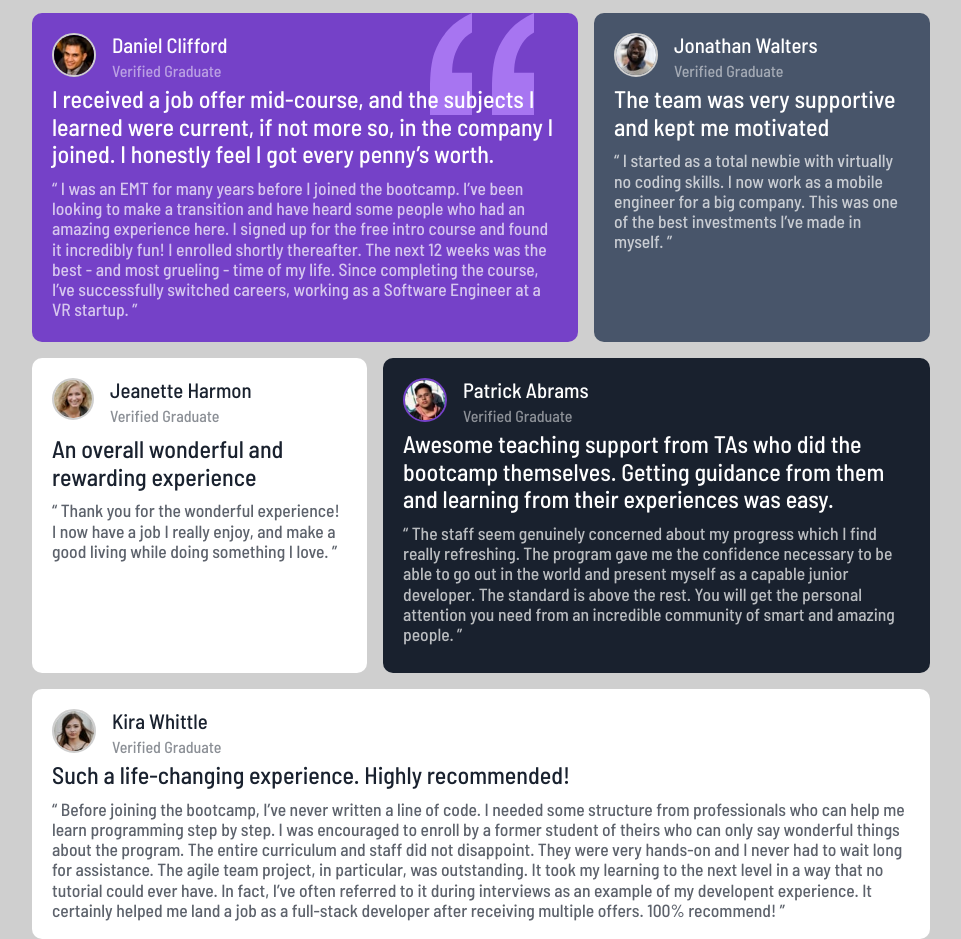
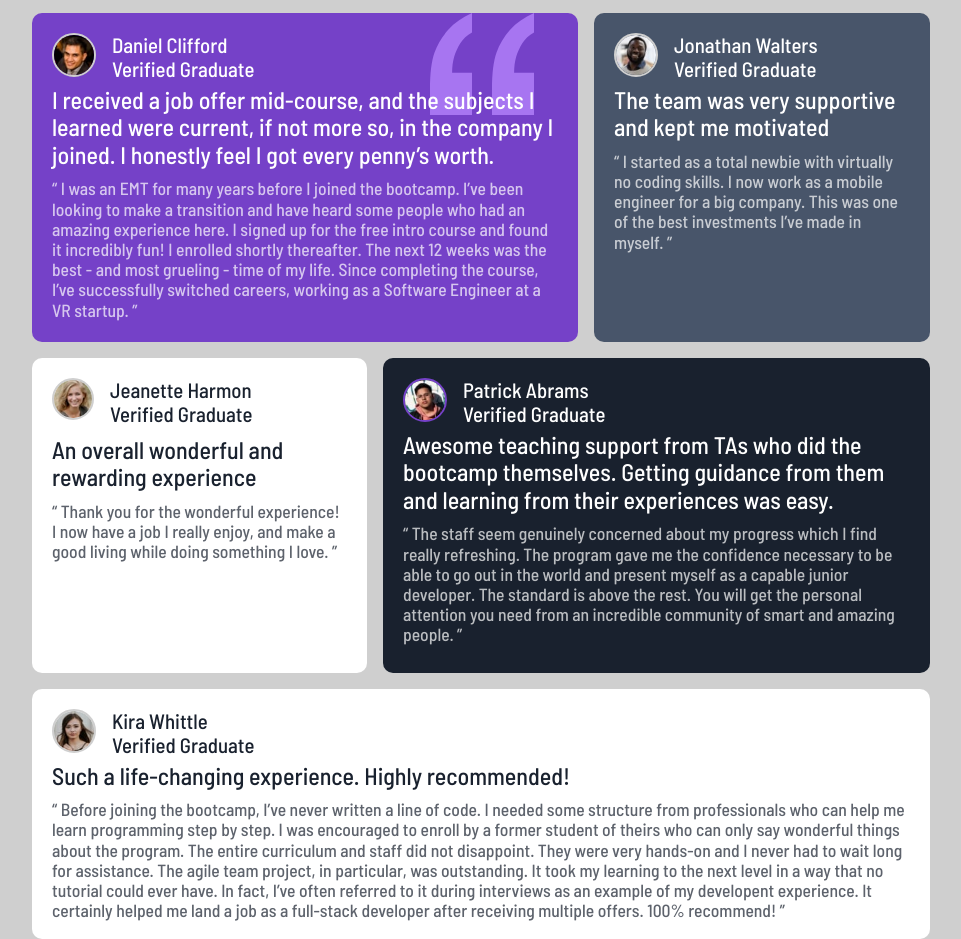
Before and after one commit to santi19999/Testimonials-grid-section, a plain HTML site: page index.html in a window 1280 px wide. Shown: the whole page, without its empty margins (64-1025 px from the left). Drawn offline with Linux system fonts and the light colour scheme.

Commit message:
Update index.html

```diff
--- a/index.html
+++ b/index.html
@@ -23,7 +23,7 @@
       <div class="card item1">
         <div class="card-header">
           <div class="card-header-container"><img src="./images/image-daniel.jpg" alt="Imagen de daniel clifford"></div>
-          <span class="text-destacated">Daniel Clifford<p>Verified Graduate</p></span>
+          <span class="text-destacated">Daniel Clifford <br><span class="span-text">  Verified Graduate</span></span>
         </div>
         <h3 class="card-title">I received a job offer mid-course, and the subjects I learned were current, if not more so,
           in the company I joined. I honestly feel I got every penny’s worth.</h3>
@@ -38,7 +38,7 @@
         <div class="card-header">
           <div class="card-header-container"><img src="./images/image-jonathan.jpg" alt="Imagen de Jonathan Walters">
           </div>
-          <span class="text-destacated">Jonathan Walters<p>Verified Graduate</p></span>
+          <span class="text-destacated">Jonathan Walters <br><span class="span-text"> Verified Graduate</span></span>
         </div>
         <h3 class="card-title">The team was very supportive and kept me motivated</h3>
         <p class="card-text">“ I started as a total newbie with virtually no coding skills. I now work as a mobile engineer
@@ -48,7 +48,7 @@
         <div class="card-header">
           <div class="card-header-container photo"><img src="./images/image-jeanette.jpg" alt="Imagen de Jonathan Walters">
           </div>
-          <span class="text-destacated">Jeanette Harmon<p>Verified Graduate</p></span>
+          <span class="text-destacated">Jeanette Harmon <br><span class="span-text">  Verified Graduate</span></span>
         </div>
         <h3 class="card-title">An overall wonderful and rewarding experience</h3>
         <p class="card-text">“ Thank you for the wonderful experience! I now have a job I really enjoy, and make a good living
@@ -58,7 +58,7 @@
         <div class="card-header">
           <div class="card-header-container"><img src="./images/image-patrick.jpg" alt="Imagen de Jonathan Walters">
           </div>
-          <span class="text-destacated">Patrick Abrams<p>Verified Graduate</p></span>
+          <span class="text-destacated">Patrick Abrams <br><span class="span-text"> Verified Graduate</span></span>
         </div>
         <h3 class="card-title">Awesome teaching support from TAs who did the bootcamp themselves. Getting guidance from them and
           learning from their experiences was easy.</h3>
@@ -71,7 +71,7 @@
         <div class="card-header">
           <div class="card-header-container"><img src="./images/image-kira.jpg" alt="Imagen de Jonathan Walters">
           </div>
-          <span class="text-destacated">Kira Whittle<p>Verified Graduate</p></span>
+          <span class="text-destacated">Kira Whittle <br><span class="span-text"> Verified Graduate</span></span>
         </div>
         <h3 class="card-title"> Such a life-changing experience. Highly recommended!
         </h3>
```
